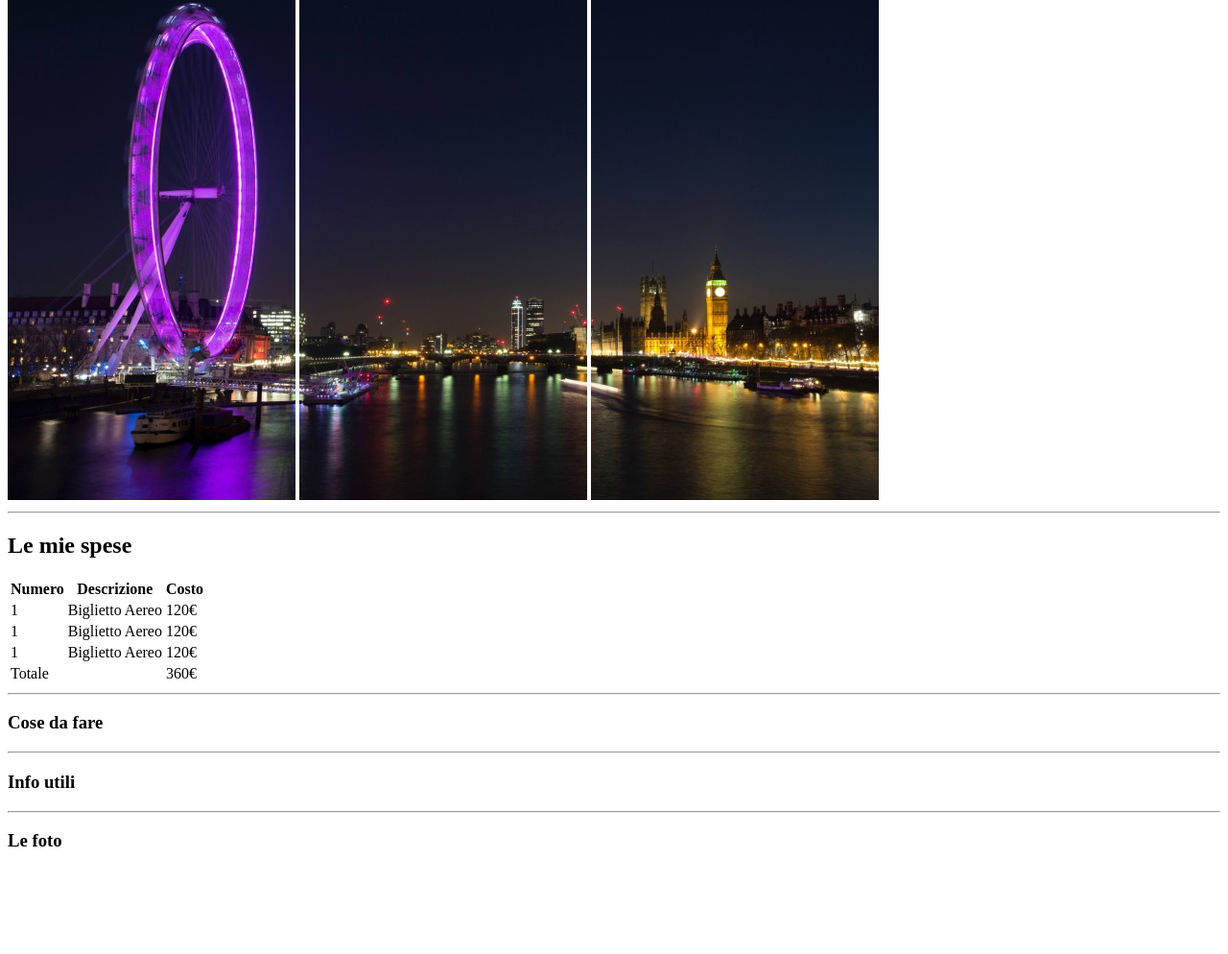
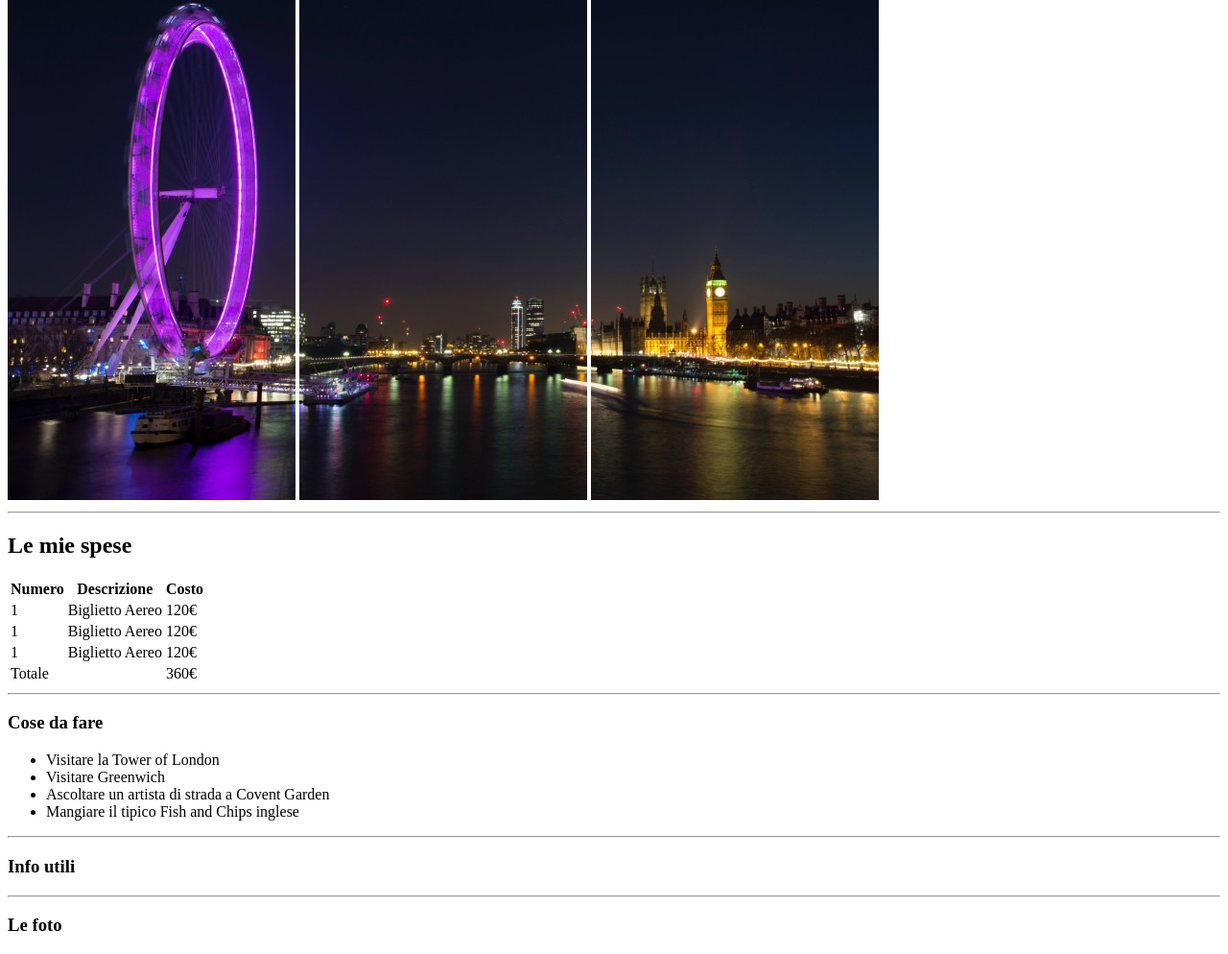
Before and after one commit to EmilDanielSamfirescu/html-london-trip, a plain HTML site: page index.html in a window 1280 px wide. Shown: the part 159-1153 px from the top of the page at 96% size. Before the commit the page ends 1065 px from the top, so only its background shows below. Drawn offline with Linux system fonts and the light colour scheme.

Commit message:
Seconda parte completate senza le x

```diff
--- a/index.html
+++ b/index.html
@@ -68,7 +68,12 @@
 
         <div>
             <h3>Cose da fare</h3>
-
+            <ul>
+                <li>Visitare la Tower of London</li>
+                <li>Visitare Greenwich</li>
+                <li>Ascoltare un artista di strada a Covent Garden</li>
+                <li>Mangiare il tipico Fish and Chips inglese</li>
+            </ul>
 
             <hr>
         </div>
```
